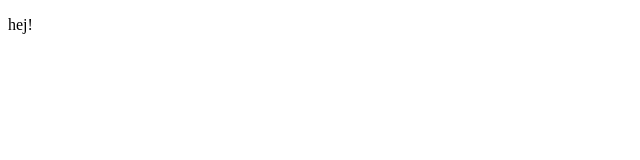
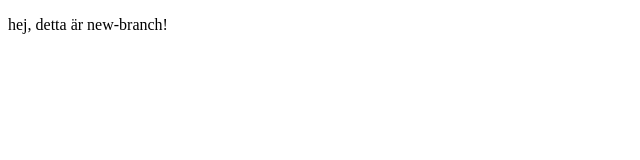
Before and after one commit to FE24-distans/git-github, a plain HTML site: page index.html in a window 1280 px wide. Shown: the whole page, without its empty margins (0-640 px from the left). Drawn offline with Linux system fonts and the light colour scheme.

Commit message:
added change to paragraph

```diff
--- a/index.html
+++ b/index.html
@@ -7,7 +7,7 @@
 </head>
 <body>
 	<section>
-		<p>hej!</p>
+		<p>hej, detta är new-branch!</p>
 	</section>
 </body>
 </html>
```
